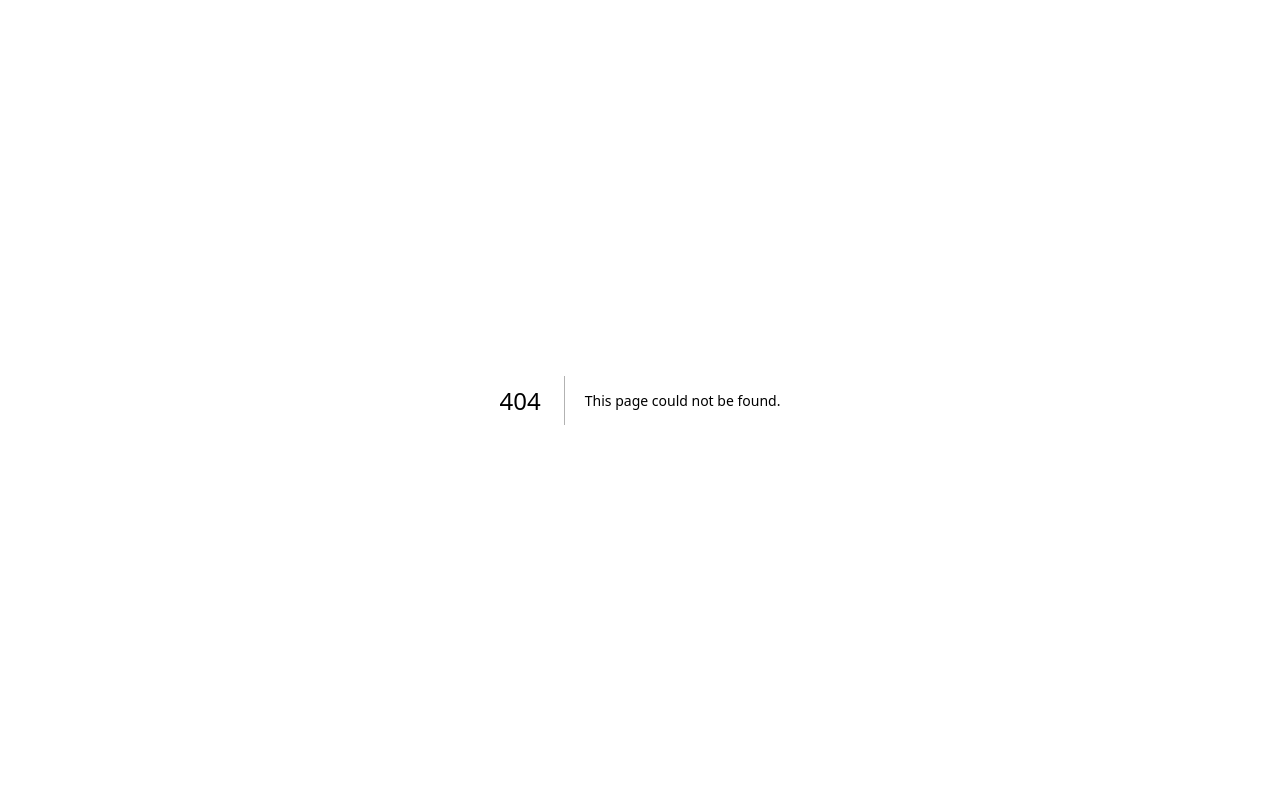
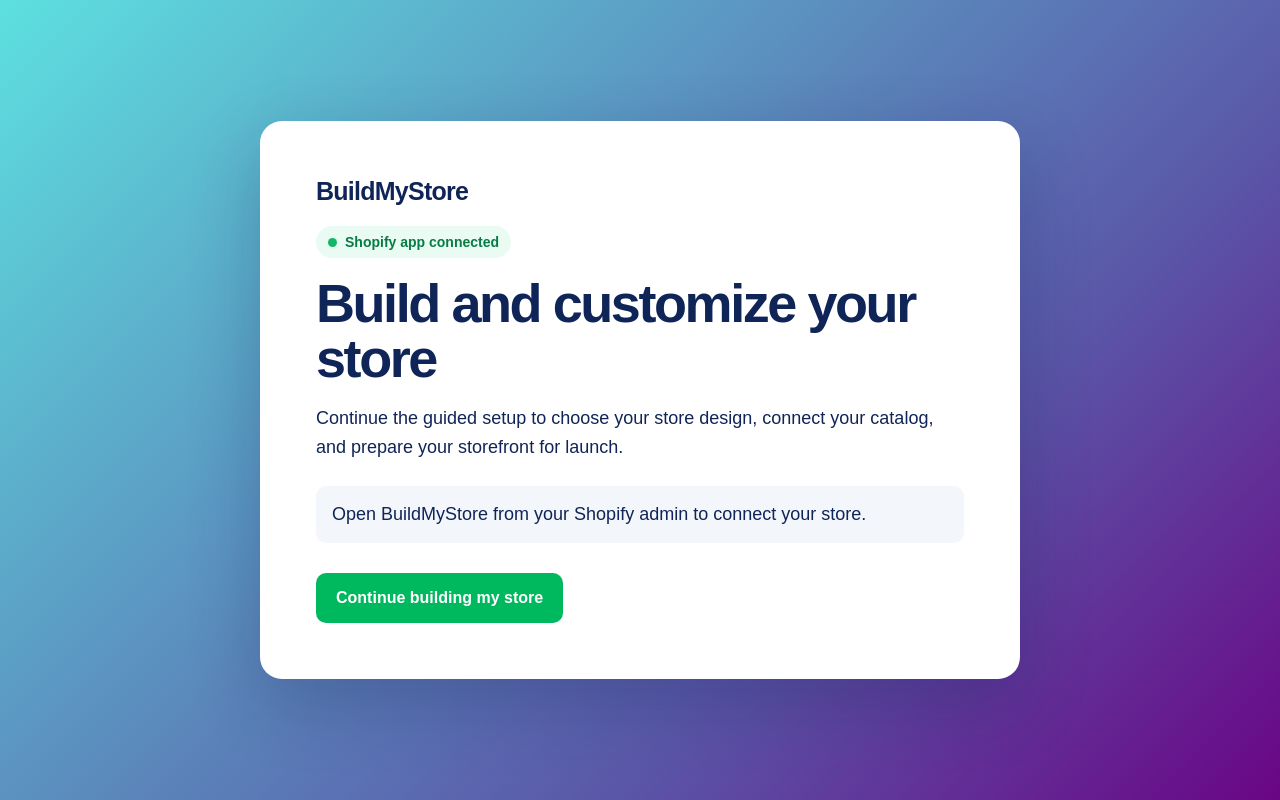
Before and after one commit to codelist99/storebuilder, a Next.js app: page /app in a window 1280 px wide. Before the commit this address had no page. Built offline with nearby package versions, Linux system fonts and the light colour scheme.

Commit message:
Fix Shopify app entry route

```diff
--- /dev/null
+++ b/app/app/app-home.module.css
@@ -0,0 +1,108 @@
+.page {
+  min-height: 100vh;
+  display: grid;
+  place-items: center;
+  padding: 32px 20px;
+  color: #102557;
+  background: linear-gradient(135deg, #5de0df 0%, #5a56a8 68%, #6a0584 100%);
+}
+
+.card {
+  width: min(760px, 100%);
+  padding: clamp(28px, 5vw, 56px);
+  border-radius: 22px;
+  background: #fff;
+  box-shadow: 0 24px 70px rgb(14 27 75 / 24%);
+}
+
+.brand {
+  margin-bottom: 20px;
+  font-size: 25px;
+  font-weight: 900;
+  letter-spacing: -0.03em;
+}
+
+.badge {
+  display: inline-flex;
+  align-items: center;
+  margin-bottom: 18px;
+  padding: 8px 12px;
+  border-radius: 999px;
+  color: #087c45;
+  background: #e9fbf2;
+  font-size: 14px;
+  font-weight: 800;
+}
+
+.badge::before {
+  width: 9px;
+  height: 9px;
+  margin-right: 8px;
+  border-radius: 50%;
+  background: #11b867;
+  content: "";
+}
+
+.card h1 {
+  margin: 0 0 18px;
+  font-size: clamp(34px, 6vw, 54px);
+  line-height: 1.02;
+  letter-spacing: -0.045em;
+}
+
+.intro,
+.store,
+.notice {
+  font-size: 18px;
+  line-height: 1.6;
+}
+
+.store,
+.notice {
+  margin-top: 24px;
+  padding: 14px 16px;
+  border-radius: 10px;
+  background: #f3f6fb;
+}
+
+.actions {
+  display: flex;
+  flex-wrap: wrap;
+  gap: 12px;
+  margin-top: 30px;
+}
+
+.primary,
+.secondary {
+  display: inline-flex;
+  min-height: 50px;
+  align-items: center;
+  justify-content: center;
+  padding: 12px 20px;
+  border-radius: 10px;
+  font-weight: 800;
+  text-decoration: none;
+}
+
+.primary {
+  color: #fff;
+  background: #00b95e;
+}
+
+.primary:hover {
+  background: #009b50;
+}
+
+.secondary {
+  color: #102557;
+  border: 1px solid #cfd7e6;
+  background: #fff;
+}
+
+@media (max-width: 560px) {
+  .actions,
+  .primary,
+  .secondary {
+    width: 100%;
+  }
+}
--- /dev/null
+++ b/app/app/page.tsx
@@ -0,0 +1,56 @@
+import Link from "next/link";
+import { normalizeShop } from "@/lib/shopify";
+import styles from "./app-home.module.css";
+
+type AppHomeProps = {
+  searchParams: Promise<Record<string, string | string[] | undefined>>;
+};
+
+function firstValue(value: string | string[] | undefined) {
+  return Array.isArray(value) ? value[0] : value;
+}
+
+export default async function AppHome({ searchParams }: AppHomeProps) {
+  const params = await searchParams;
+  const shop = normalizeShop(firstValue(params.shop) ?? null);
+  const query = shop ? `?shop=${encodeURIComponent(shop)}` : "";
+
+  return (
+    <main className={styles.page}>
+      <section className={styles.card}>
+        <div className={styles.brand}>BuildMyStore</div>
+        <div className={styles.badge}>Shopify app connected</div>
+        <h1>Build and customize your store</h1>
+        <p className={styles.intro}>
+          Continue the guided setup to choose your store design, connect your
+          catalog, and prepare your storefront for launch.
+        </p>
+
+        {shop ? (
+          <p className={styles.store}>
+            Connected store: <strong>{shop}</strong>
+          </p>
+        ) : (
+          <p className={styles.notice}>
+            Open BuildMyStore from your Shopify admin to connect your store.
+          </p>
+        )}
+
+        <div className={styles.actions}>
+          <Link className={styles.primary} href={`/store-color${query}`}>
+            Continue building my store
+          </Link>
+          {shop ? (
+            <a
+              className={styles.secondary}
+              href={`https://${shop}/admin`}
+              target="_top"
+            >
+              Return to Shopify admin
+            </a>
+          ) : null}
+        </div>
+      </section>
+    </main>
+  );
+}
```
Also changed, not shown: 1 other file (tests, documents, lock files or other folders).
